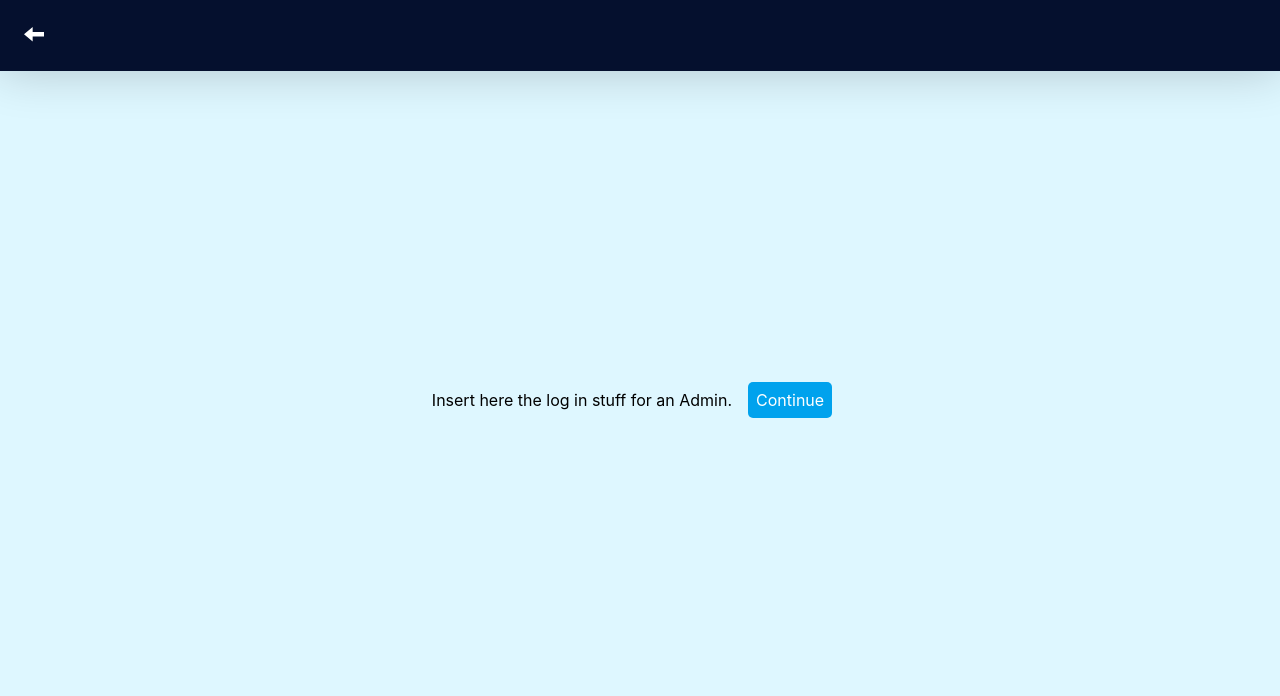
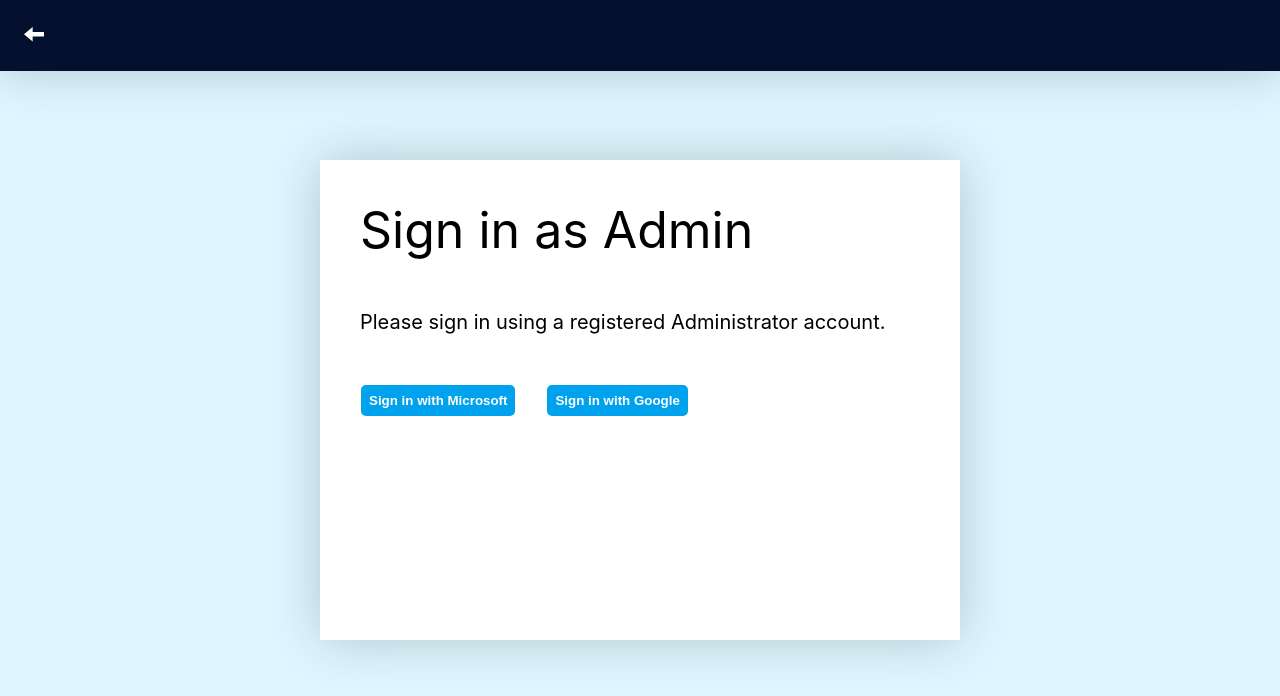
Before and after one commit to gwood1963/group-design-practical, a React (Create React App) app: page /adminlogin in a window 1280 px wide. Shown: the top 696 px of the page. Built offline with nearby package versions, Linux system fonts and the light colour scheme.

Commit message:
Added log in and UI for admin. Made user details accessible via states.

```diff
--- a/src/pages/AdminLogIn.tsx
+++ b/src/pages/AdminLogIn.tsx
@@ -1,15 +1,117 @@
 import MainWrapper from "../components/ContentWrapper";
 import LinkButton from "../components/LinkButton";
+import {
+  AuthProvider,
+  getAuth,
+  GoogleAuthProvider,
+  OAuthProvider,
+  signInWithPopup,
+  onAuthStateChanged,
+} from "firebase/auth";
+import {useState} from "react";
+import { useNavigate } from "react-router-dom";
+import ActionButton from "../components/ActionButton";
+import ImageActionButton from "../components/ImageActionButton";
 
 const AdminLogIn = () => {
+  const navigate = useNavigate();
+  //Sign in attempt
+  //--------------------------------------------------------------------------------------------------------------
+  const auth = getAuth();
+  auth.useDeviceLanguage();
+  const googleProvider = new GoogleAuthProvider();
+  const microsoftProvider = new OAuthProvider("microsoft.com");
+
+  const [error, setError] = useState<string | undefined>(undefined);
+  const [isAdmin, setisAdmin] = useState<boolean>(false);
+
+  const handleSignup = (provider: AuthProvider) => {
+
+    signInWithPopup(auth, provider)
+      .then((result) => {
+        const credential = GoogleAuthProvider.credentialFromResult(result); //gives access to the Google API
+        const token = credential?.accessToken;
+        const user = result.user;
+        const email = user.email;
+        const fullName = user.displayName;
+        const userID = user.uid;
+
+        if (true) {//REPALCE true with a function which tests whter the userID is a registered admin.
+          auth.signOut()
+          setError("Oh no! It seems you are not a registered admin. If you think this is a mistake, please contact miranda.conn@some.ox.ac.uk")
+
+        } else {
+          navigate("/database")
+
+        }
+
+
+      })
+      .catch((error) => {
+        setError(`Error ${error.code} - ${error.message}`);
+      });
+  };
+
+
+
+
+  //----------------------------------------------------------------------------------------------------------------------
   return (
-    <MainWrapper>
-        <div className = "navBar">
-            <LinkButton target="/" text="back button" image="/back.svg" backcolor = "rgba(0,0,0,0)"/>
+    <>
+    <div className = "navBar">
+      <LinkButton target="/" text="back button" image="/back.svg" backcolor = "rgba(0,0,0,0)"/>
+    </div>
+    <MainWrapper justifyContent="space-around">
+
+        <div className="whitePopOut" style ={{position: "absolute", top: "20%", left: "25%"}}>
+          <div
+            className="textbox"
+            style={{
+              position: "relative",
+              top: "30px",
+              left: "30px",
+              fontSize: "50px",
+
+            }}
+          >
+            Sign in as Admin
+          </div>
+          <div
+            style={{
+              padding: "30px",
+              fontSize: "20px",
+              position: "relative",
+              top: "40px",
+              left: "10px",
+            }}
+          >
+            Please sign in using a registered Administrator account.
+          </div>
+          <div
+            style={{
+              padding: "25px",
+              fontSize: "14px",
+              position: "relative",
+              top: "20px",
+            }}
+          >
+            <ActionButton
+              onClick={(_) => handleSignup(microsoftProvider)}
+              text="Sign in with Microsoft"
+            />
+            <ActionButton
+              onClick={(_) => handleSignup(googleProvider)}
+              text="Sign in with Google"
+            />
+            {error !== undefined && (
+              <p style={{ padding: "25px", fontSize: "16px", color: "red" }}>
+                {error}
+              </p>
+            )}
+          </div>
         </div>
-        <div>Insert here the log in stuff for an Admin.</div>
-        <LinkButton text = "Continue" target = "/database"/>
     </MainWrapper>
+    </>
   );
 };
 
--- a/src/pages/GamePage.tsx
+++ b/src/pages/GamePage.tsx
@@ -1,4 +1,4 @@
-import { getAuth } from "firebase/auth";
+import { getAuth, onAuthStateChanged } from "firebase/auth";
 import { useEffect, useState } from "react";
 import { useNavigate } from "react-router-dom";
 import ActionButton from "../components/ActionButton";
@@ -22,7 +22,19 @@ const edgeTypes: EdgeTypes = {
 
 
 const GamePage = () => {
+  //ON ANY PAGE WHERE YOU NEED INFORMATION ABOUT THE SIGNED IN USER, COPY AND PASTE THE FOLLOWING SECTION AT THE TOP
+  //--------------------------------------------------------------------------------------------------------------
   const auth = getAuth();
+  onAuthStateChanged(auth, (user) =>{
+    if (user){
+      const email = user.email;
+      const fullName = user.displayName;
+      const userID = user.uid;  //uniquely identifies users.
+
+    }
+  })
+
+  //----------------------------------------------------------------------------------------------------------------------
   const navigate = useNavigate();
   const blueGradient = "linear-gradient(180deg, rgba(135,219,255,1) 0%, rgba(204,243,255,1) 100%)"
   const yellowGradient = "linear-gradient(180deg, rgba(255,245,156,1) 0%,   rgba(255, 253, 232,1) 100%)"
--- a/src/pages/GameStart.tsx
+++ b/src/pages/GameStart.tsx
@@ -1,11 +1,34 @@
 import LinkButton from "../components/LinkButton";
-import { getAuth } from "firebase/auth";
+import { getAuth, onAuthStateChanged } from "firebase/auth";
 import { useNavigate } from "react-router-dom";
 import ActionButton from "../components/ActionButton";
 import MainWrapper from "../components/ContentWrapper";
+import {useState} from "react"
 
 const GameStart = () => {
+  //ON ANY PAGE WHERE YOU NEED INFORMATION ABOUT THE SIGNED IN USER, COPY AND PASTE THE FOLLOWING SECTION AT THE TOP
+  //--------------------------------------------------------------------------------------------------------------
+  //these states should't ever update so you don't need to worry about re-rendering
+  const [email,setEmail] = useState<string|null>("")
+  const [fullName,setName] = useState<string|null>("")
+  const [userId,setUserId] = useState<string>("")
+
   const auth = getAuth();
+  onAuthStateChanged(auth, (user) =>{
+    if (user){
+      setEmail(user.email);
+      setName(user.displayName);
+      setUserId(user.uid);  //uniquely identifies users.
+
+    }
+  })
+
+  console.log(email)
+  console.log(fullName)
+  console.log(userId)
+
+  //----------------------------------------------------------------------------------------------------------------------
+
   const navigate = useNavigate();
 
   return (
--- a/src/pages/SignupPage.tsx
+++ b/src/pages/SignupPage.tsx
@@ -5,6 +5,7 @@ import {
   GoogleAuthProvider,
   OAuthProvider,
   signInWithPopup,
+  onAuthStateChanged,
 } from "firebase/auth";
 import { useState } from "react";
 import { useNavigate } from "react-router-dom";
@@ -23,19 +24,30 @@ const SignupPage = () => {
   const [error, setError] = useState<string | undefined>(undefined);
   const [tos, setTos] = useState<boolean>(false);
 
+
   const handleSignup = (provider: AuthProvider) => {
     if (!tos) {
       setError(`You must accept the Data Policy to sign up!`);
       return;
     }
     signInWithPopup(auth, provider)
-      .then((_) => {
+      .then((result) => {
+        const credential = GoogleAuthProvider.credentialFromResult(result); //gives access to the Google API
+        const token = credential?.accessToken;
+        const user = result.user;
+        const email = user.email;
+        const fullName = user.displayName;
+        const userID = user.uid;
+
         navigate("/gamestart");
       })
       .catch((error) => {
         setError(`Error ${error.code} - ${error.message}`);
       });
   };
+
+
+
 
   return (
     <>
```
